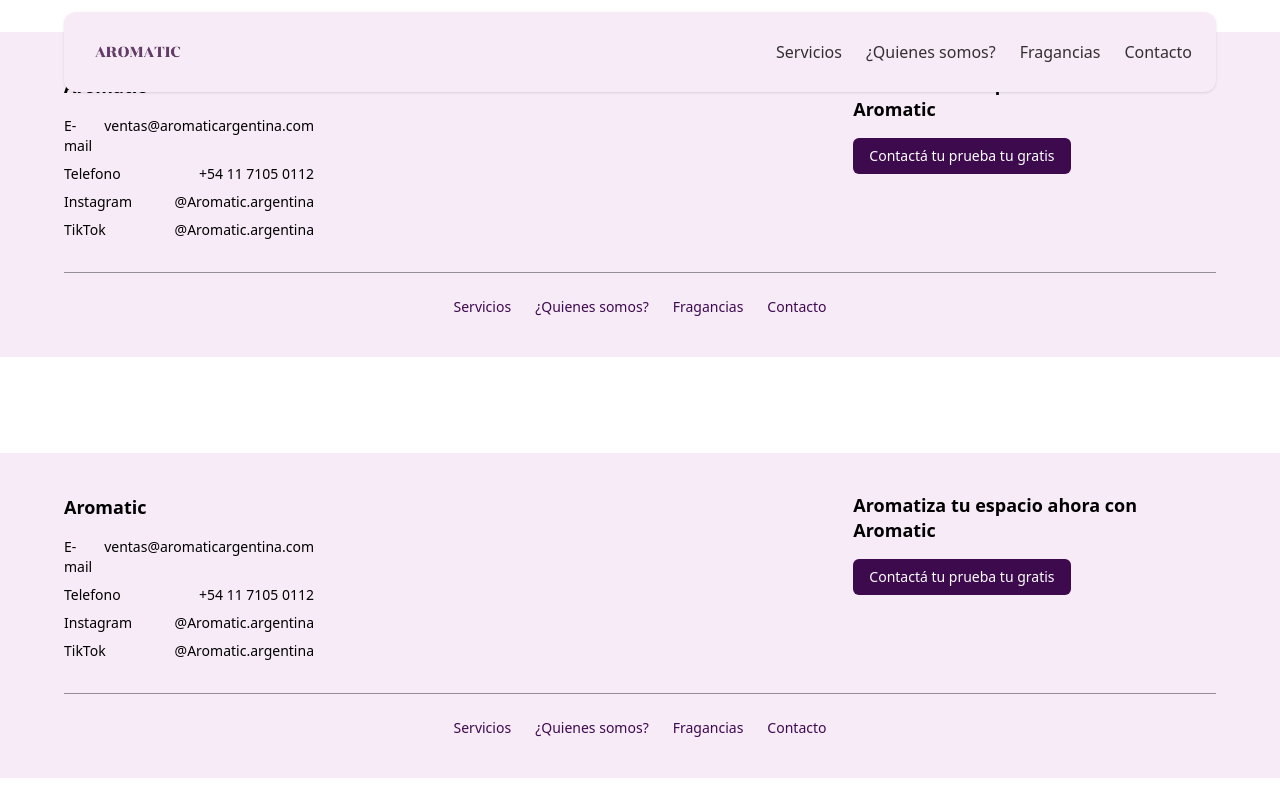
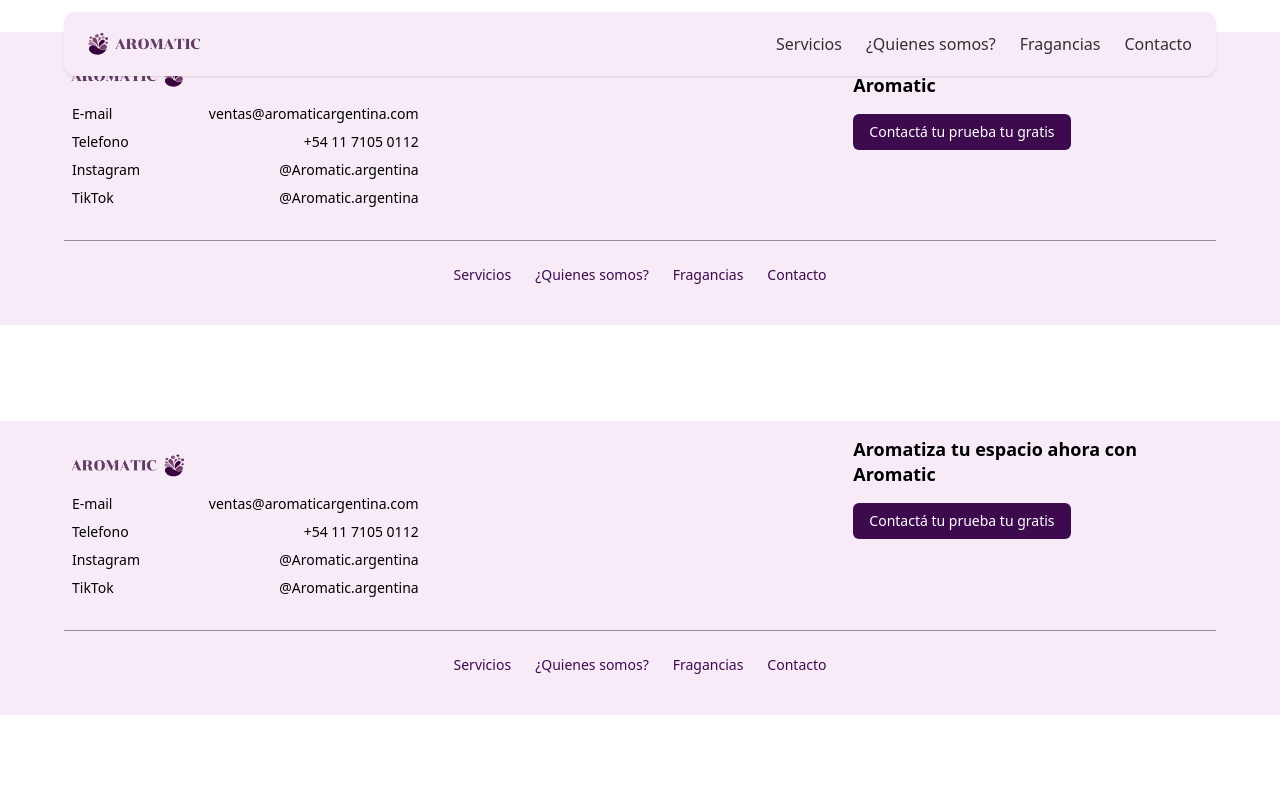
Before and after one commit to Julian-Kellmer/Aromatik, a Next.js app: page /components/footer in a window 1280 px wide. Built offline with nearby package versions, Linux system fonts and the light colour scheme.

Commit message:
fixed carrusel + header and footer icon

```diff
--- a/src/app/components/EmblaCarousel/style.module.scss
+++ b/src/app/components/EmblaCarousel/style.module.scss
@@ -24,7 +24,7 @@
 }
 .embla__slide {
   min-width: 0;
-  flex: 0 0 100%;
+  flex: 0 0 75%;
   padding-left: 1rem;
 }
 @media (min-width: 750px) {
@@ -35,8 +35,9 @@
 }
 @media (min-width: 1200px) {
   .embla__slide {
-    flex: 0 0 25%;
+    flex: 0 0 23%;
     padding-left: 2rem;
+    // outline: red solid 1px;
   }
 }
 .embla__slide__number {
--- a/src/app/components/Header/page.js
+++ b/src/app/components/Header/page.js
@@ -16,7 +16,16 @@
 
   return (
     <header className='fixed top-0 w-full z-50 px-4 md:px-10 py-3 bg-transparent'>
-      <div className='max-w-6xl mx-auto bg-[#f8ebf8] rounded-xl shadow-sm flex items-center justify-between px-6 py-3'>
+      <div className='max-w-6xl mx-auto bg-[#f8ebf8] rounded-xl shadow-sm flex items-center justify-between px-6 py-1'>
+        <div className='flex'>
+          <Image
+            alt='Logo'
+            src='/logo/logo.svg'
+            href='#home'
+            className='text-secondary font-semibold text-xl'
+            width={20}
+            height={0}
+          />
           <Image
             alt='Logo'
             src='/logo/logo-removebg.png'
@@ -25,6 +34,7 @@
             width={100}
             height={0}
           />
+        </div>
 
         {/* Desktop Nav */}
         <nav className='hidden md:flex gap-6 text-sm text-black/80 font-medium text-[1rem]'>
--- a/src/app/components/footer/page.js
+++ b/src/app/components/footer/page.js
@@ -1,28 +1,45 @@
-// components/Footer.jsx
+import Image from 'next/image'
 const Footer = () => {
   return (
     <footer
       id='footer'
-      className='bg-[#f8ebf8] text-black py-10 px-6 md:px-12 mt-8'>
+      className='bg-[#f8ebf8] text-black pb-10 pt-4 px-6 md:px-12 mt-8'>
       {/* Sección principal */}
       <div className='max-w-6xl mx-auto grid md:grid-cols-3 gap-8 border-b border-black/40 pb-8'>
         {/* Columna izquierda: Datos de contacto */}
-        <div>
-          <h3 className='font-semibold text-lg mb-4'>Aromatic</h3>
-          <div className='flex flex-col gap-2 text-sm'>
-            <div className='flex justify-between max-w-[250px]'>
+        <div className='w-full flex-col justify-between'>
+          <div  className='flex'>
+            <Image
+              alt='Logo'
+              src='/logo/logo-removebg.png'
+              href='#home'
+              className='text-secondary font-semibold text-xl'
+              width={100}
+              height={0}
+            />
+            <Image
+              alt='Logo'
+              src='/logo/logo.svg'
+              href='#home'
+              className='text-secondary font-semibold text-xl'
+              width={20}
+              height={0}
+            />
+          </div>
+          <div className='flex flex-col gap-2 text-sm px-2'>
+            <div className='flex justify-between w-full'>
               <span className='font-medium'>E-mail</span>
               <span>ventas@aromaticargentina.com</span>
             </div>
-            <div className='flex justify-between max-w-[250px]'>
+            <div className='flex justify-between w-w-full'>
               <span className='font-medium'>Telefono</span>
               <span>+54 11 7105 0112</span>
             </div>
-            <div className='flex justify-between max-w-[250px]'>
+            <div className='flex justify-between w-full'>
               <span className='font-medium'>Instagram</span>
               <span>@Aromatic.argentina</span>
             </div>
-            <div className='flex justify-between max-w-[250px]'>
+            <div className='flex justify-between w-full'>
               <span className='font-medium'>TikTok</span>
               <span>@Aromatic.argentina</span>
             </div>
--- a/src/app/ourServices/page.jsx
+++ b/src/app/ourServices/page.jsx
@@ -8,43 +8,23 @@
 
 const infoServicios = [
   {
-    id: 1,
-    nombre: 'Secamanos',
+    id: 5,
+    nombre: 'OV10',
     imgSit: [
-      '/servicesImg/secamanos/situacion/secamanos-situacion-1.jpg',
-      '/servicesImg/secamanos/situacion/secamanos-situacion-2.jpg',
+      '/servicesImg/OV10/situacion/OV10-situacion-1.png',
+      '/servicesImg/OV10/situacion/OV10-situacion-2.jpg',
+      '/servicesImg/OV10/situacion/OV10-situacion-3.jpg',
     ],
-    imgBlanco: ['/servicesImg/secamanos/blanco/secamanos_a.jpg'],
-    desc: 'Secamanos con Gabinete de acero inoxidable y accionamiento por sensor infrarrojo. Con nuestro servicio te olvidas de comprar secamanos, nosotros cubrimos el equipo y realizamos el mantenimiento mes a mes.',
-    potencia: 'Voltaje 110/220 - Potencia 1000W - motor universal 23.000RPM',
-    dimensiones: '320 x 290 x 170 mm',
-  },
-  {
-    id: 2,
-    nombre: 'Dispenser',
-    imgSit: [
-      '/servicesImg/dispenser/situacion/dispenser-situacion-1.jpg',
-      '/servicesImg/dispenser/situacion/dispenser-situacion-2.jpg',
+    imgBlanco: [
+      '/servicesImg/OV10/blanco/OV10-a.jpg',
+      '/servicesImg/OV10/blanco/OV10-b.jpg',
     ],
-    imgBlanco: ['/servicesImg/dispenser/blanco/dispenser-a.jpg'],
-    desc: 'Dispensador inteligente de ambientes, para cargas de aerosol. Funciona con dos baterías de 1.5 V. Posee un indicador luminoso de estado de cargas de las mismas y selector de frecuencia de dosificación.',
+    desc: 'Difusor de aromas para grandes áreas, cuenta con un sistema de aromatización ambiental con nebulizador programable de gran alcance. Control remoto por Wifi / Bluetooth desde tu celular. Con opción de personalizar el tiempo de funcionamiento: Inicio y finalización de la operación y frecuencia de descarga. Funciona conectado a un toma corriente común mediante un transformador de 12V',
+    dimensiones: '300 x 115 x 250 mm',
+    potencia: '15W -  Capacidad 1000ml',
+    color: 'Blanco o Negro segun dispoinibilidad',
     servicio:
-      ' El servicio se efectuará cada 30 días por personal especializado de Aromatic, en el mismo procederán a realizar el recambio de las fragancias en Aerosol , pilas e higienización de los equipos . Todas nuestras fragancias están habilitadas .',
-  },
-  {
-    id: 3,
-    nombre: 'Migitorio',
-    imgSit: [
-      '/servicesImg/migitorio/situacion/migitorio-situacion-2.jpg',
-      '/servicesImg/migitorio/situacion/migitorio-situacion-1.jpg',
-    ],
-    imgBlanco: ['/servicesImg/migitorio/blanco/migitorio-a.jpg'],
-    desc: 'Elimina los malos olores y ejerce una potente acción bacteriostática dentro del inodoro o mingitorio las 24 horas del día controlando la proliferación de bacterias.',
-    material: 'Fabricado en Plástico 100% polipropileno.',
-    dimensiones: '120 x 70 x 230 mm',
-    servicio:
-      'se efectuará cada 30 días, por personal especializado de Aromatic. Realizando el cambio de fragancias e higienización de los equipos.',
-    color: 'Blanco',
+    'Se efectuará cada 30 días, por personal especializado de Aromatic. Realizando el cambio de fragancias e higienización de los equipos.',
   },
   {
     id: 4,
@@ -63,26 +43,46 @@
     potencia: '15W -  Capacidad 1000ml',
     color: 'Blanco ',
     servicio:
-      'se efectuará cada 30 días, por personal especializado de Aromatic. Realizando el cambio de fragancias e higienización de los equipos.',
+    'se efectuará cada 30 días, por personal especializado de Aromatic. Realizando el cambio de fragancias e higienización de los equipos.',
   },
   {
-    id: 5,
-    nombre: 'OV10',
+    id: 2,
+    nombre: 'Dispenser',
     imgSit: [
-      '/servicesImg/OV10/situacion/OV10-situacion-1.png',
-      '/servicesImg/OV10/situacion/OV10-situacion-2.jpg',
-      '/servicesImg/OV10/situacion/OV10-situacion-3.jpg',
+      '/servicesImg/dispenser/situacion/dispenser-situacion-1.jpg',
+      '/servicesImg/dispenser/situacion/dispenser-situacion-2.jpg',
     ],
-    imgBlanco: [
-      '/servicesImg/OV10/blanco/OV10-a.jpg',
-      '/servicesImg/OV10/blanco/OV10-b.jpg',
+    imgBlanco: ['/servicesImg/dispenser/blanco/dispenser-a.jpg'],
+    desc: 'Dispensador inteligente de ambientes, para cargas de aerosol. Funciona con dos baterías de 1.5 V. Posee un indicador luminoso de estado de cargas de las mismas y selector de frecuencia de dosificación.',
+    servicio:
+    ' El servicio se efectuará cada 30 días por personal especializado de Aromatic, en el mismo procederán a realizar el recambio de las fragancias en Aerosol , pilas e higienización de los equipos . Todas nuestras fragancias están habilitadas .',
+  },
+  {
+    id: 3,
+    nombre: 'Migitorio',
+    imgSit: [
+      '/servicesImg/migitorio/situacion/migitorio-situacion-2.jpg',
+      '/servicesImg/migitorio/situacion/migitorio-situacion-1.jpg',
     ],
-    desc: 'Difusor de aromas para grandes áreas, cuenta con un sistema de aromatización ambiental con nebulizador programable de gran alcance. Control remoto por Wifi / Bluetooth desde tu celular. Con opción de personalizar el tiempo de funcionamiento: Inicio y finalización de la operación y frecuencia de descarga. Funciona conectado a un toma corriente común mediante un transformador de 12V',
-    dimensiones: '300 x 115 x 250 mm',
-    potencia: '15W -  Capacidad 1000ml',
-    color: 'Blanco o Negro segun dispoinibilidad',
+    imgBlanco: ['/servicesImg/migitorio/blanco/migitorio-a.jpg'],
+    desc: 'Elimina los malos olores y ejerce una potente acción bacteriostática dentro del inodoro o mingitorio las 24 horas del día controlando la proliferación de bacterias.',
+    material: 'Fabricado en Plástico 100% polipropileno.',
+    dimensiones: '120 x 70 x 230 mm',
     servicio:
-      'Se efectuará cada 30 días, por personal especializado de Aromatic. Realizando el cambio de fragancias e higienización de los equipos.',
+    'se efectuará cada 30 días, por personal especializado de Aromatic. Realizando el cambio de fragancias e higienización de los equipos.',
+    color: 'Blanco',
+  },
+  {
+    id: 1,
+    nombre: 'Secamanos',
+    imgSit: [
+      '/servicesImg/secamanos/situacion/secamanos-situacion-1.jpg',
+      '/servicesImg/secamanos/situacion/secamanos-situacion-2.jpg',
+    ],
+    imgBlanco: ['/servicesImg/secamanos/blanco/secamanos_a.jpg'],
+    desc: 'Secamanos con Gabinete de acero inoxidable y accionamiento por sensor infrarrojo. Con nuestro servicio te olvidas de comprar secamanos, nosotros cubrimos el equipo y realizamos el mantenimiento mes a mes.',
+    potencia: 'Voltaje 110/220 - Potencia 1000W - motor universal 23.000RPM',
+    dimensiones: '320 x 290 x 170 mm',
   },
 ]
 const page = () => {
```
Lines whose indentation alone changed are shown as unchanged.
